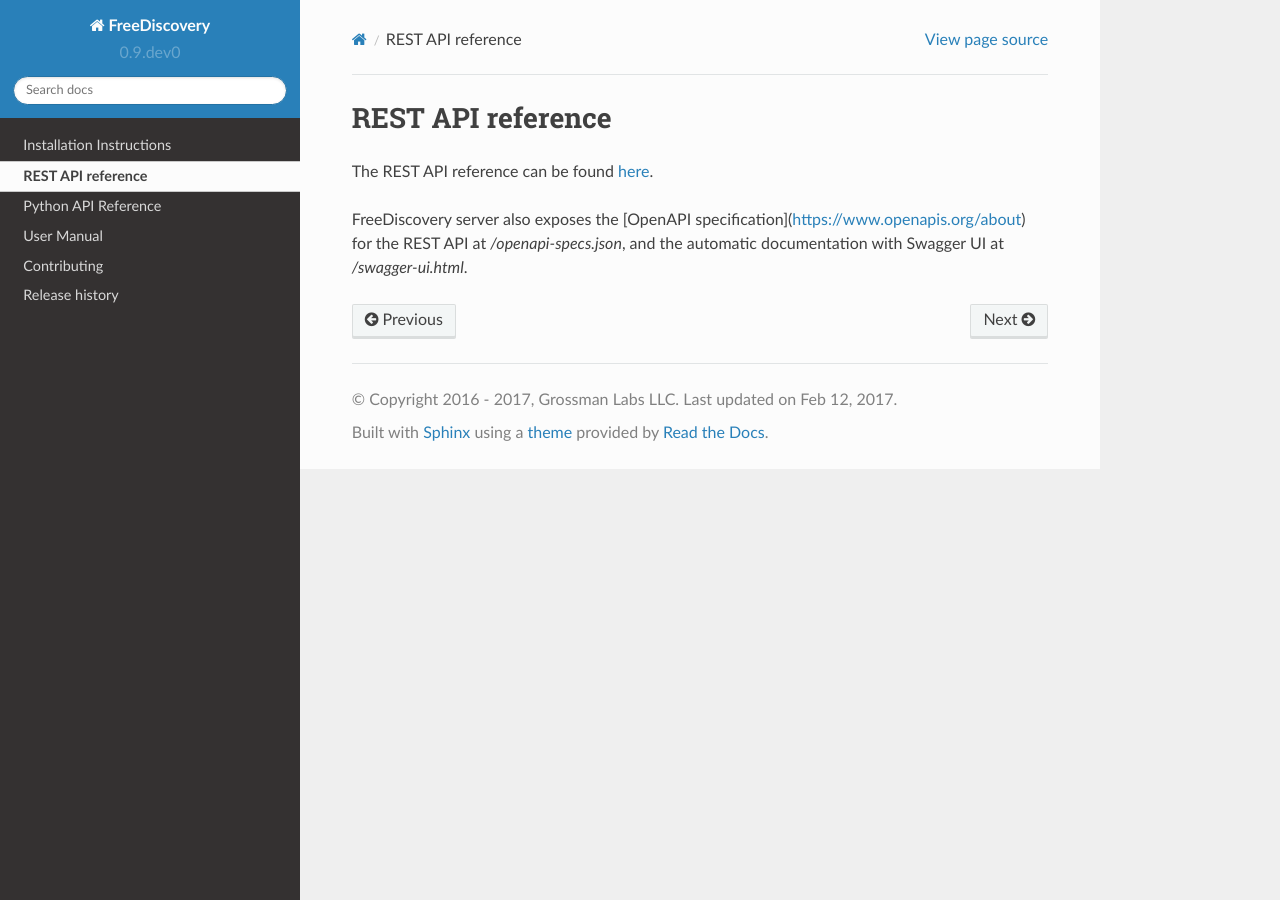
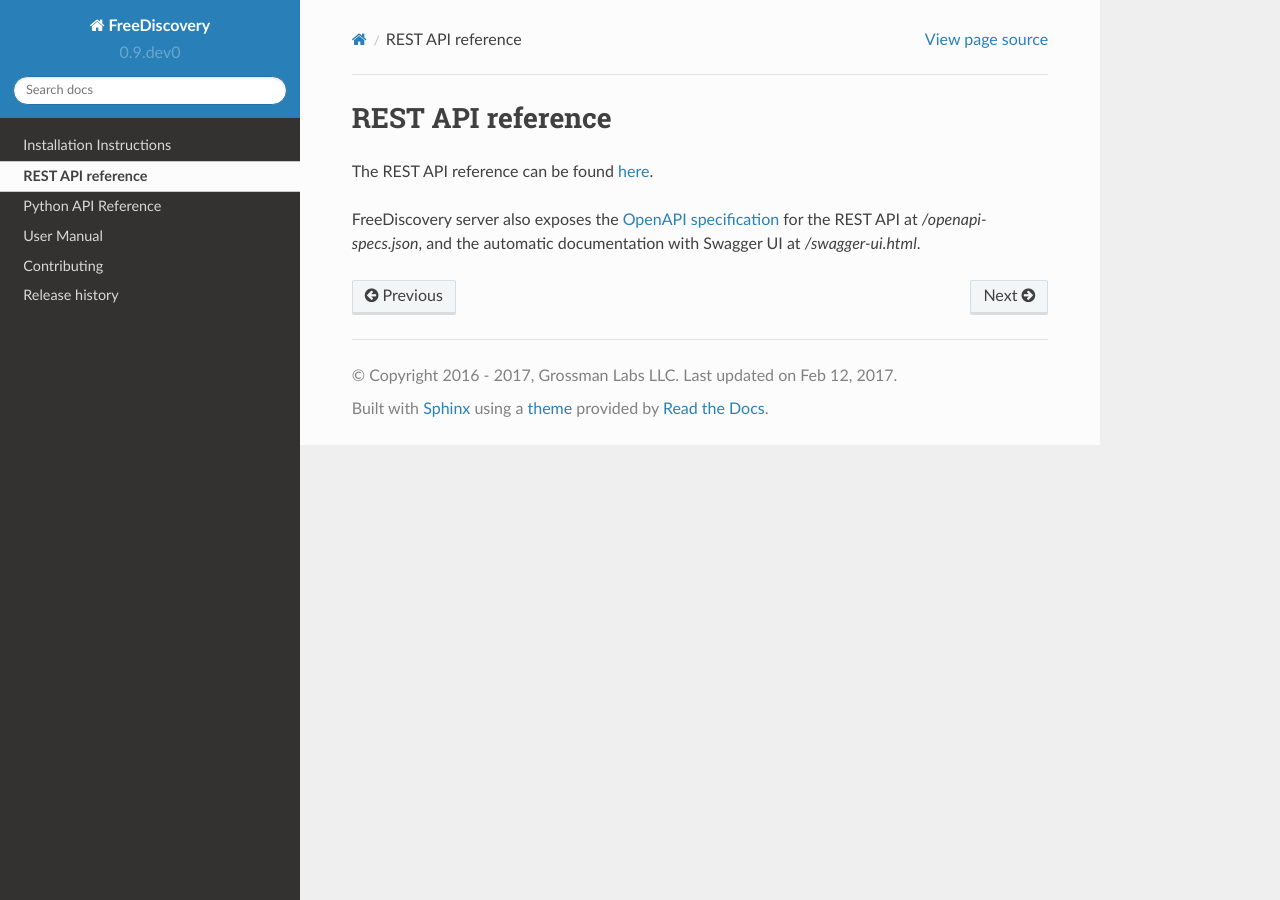
Before and after one commit to FreeDiscovery/FreeDiscovery, a Sphinx documentation site: the page built from doc/rest_api.rst, in a window 1280 px wide. Built offline with Sphinx 7.4.7 and the Read the Docs theme 2.0.0, drawn with Linux system fonts in a browser that asks for light colours; pages that are not in the unit, such as notebooks, are missing from menus.

Commit message:
Fix formatting issues in the docs

```diff
--- a/doc/rest_api.rst
+++ b/doc/rest_api.rst
@@ -32,4 +32,4 @@
 
 The REST API reference can be found `here <./openapi-docs/index.html>`_.
 
-FreeDiscovery server also exposes the [OpenAPI specification](https://www.openapis.org/about) for the REST API at `/openapi-specs.json`, and the automatic documentation with Swagger UI at `/swagger-ui.html`.
+FreeDiscovery server also exposes the `OpenAPI specification <https://www.openapis.org/about>`_ for the REST API at `/openapi-specs.json`, and the automatic documentation with Swagger UI at `/swagger-ui.html`.
```
Also changed, not shown: doc/_templates/layout.html (added, +15 -0 lines), 1 other file.
